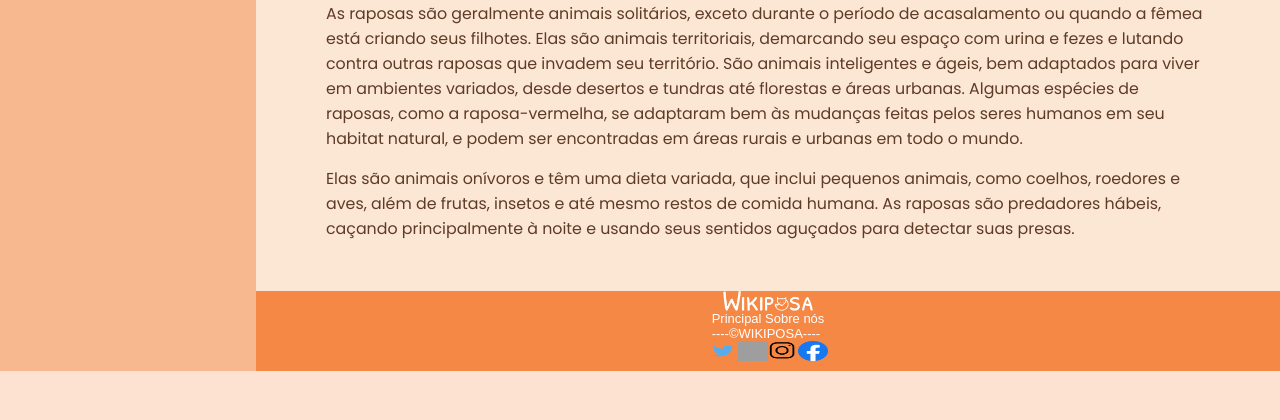
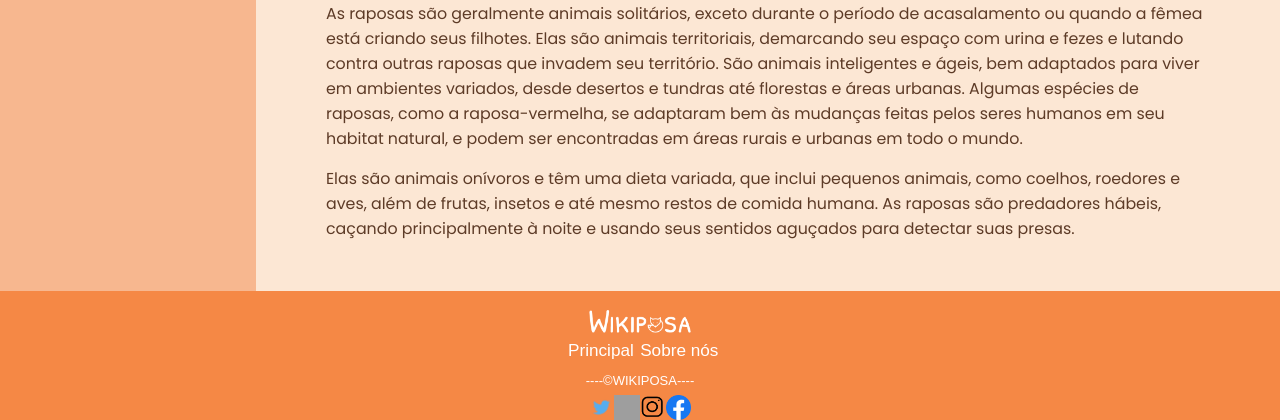
Before and after one commit to pedrOfsilveira/trabalho2-pwf, a PHP site: page / in a window 1280 px wide. Shown: the part 660-1080 px from the top of the page. Before the commit the page ends 1031 px from the top, so only its background shows below. Run offline with PHP 8.4, Linux system fonts and the light colour scheme; some web fonts are replaced; grey boxes are pictures that could not be loaded.

Commit message:
mudei o footer dnv (tive q mudar um ngc no grid.

```diff
--- a/css/style.css
+++ b/css/style.css
@@ -11,7 +11,7 @@
   margin: unset;
   padding: unset;
 }
-
+/* eu mudei pro footer ficar bonitinho e a sidebar n tava usando a ultima parte ali, qualquer problema pode voltar como tava :D*/
 .wrapper {
   display: grid;
   grid-template-columns: minmax(200px, 1fr) 4fr;
@@ -19,7 +19,7 @@
   grid-template-areas:
     'header header'
     'sidebar main'
-    'sidebar footer';
+    'footer footer';
 }
 
 header {
@@ -78,10 +78,7 @@ img {
   display: block;
 }
 
-footer {
-  grid-area: footer;
-  background-color: #f58845;
-}
+
 
 /* pagina principal */
 .conteudo {
@@ -187,7 +184,11 @@ input[type='checkbox'] {
 .conteudo-interior p {
   margin-bottom: 0;
 }
-
+footer {
+  grid-area: footer;
+  background-color: #f58845;
+  padding: 1.5vw 0;
+}
 .footer_centro {
   display: flex;
   color: white;
@@ -195,7 +196,27 @@ input[type='checkbox'] {
   font-size: 13px;
   flex-direction: column;
   align-items: center;
-  width: auto;
+  width:auto;
+  background-color:#f58845 ;
+}
+.rodalogo{
+width: 8vw;
+}
+.textoroda{
+  margin: 0.5vw 0;
+  font-size: 0.65rem;
+  display: flex;
+
+}
+.copy{
+  margin: 0.5vw 0;
+}
+.textoroda a:not(:last-child){
+margin-left: 0.5vw;
+}
+
+.icones{
+  width: 2vw;
 }
 
 .icons {
--- a/index.html
+++ b/index.html
@@ -87,18 +87,18 @@
     </main>
     <footer>
       <div class="footer_centro">
-        <div class="rodalogo">
-        <img src="img/logo.png" alt="logo rodapé" width="90" height="20">
-        </div>
+        <img class="rodalogo" src="img/logo.png" alt="logo rodapé">
       <div class="textoroda">
-           Principal   Sobre nós <br>
-            ----©WIKIPOSA----
-      </div>
+      <a>Principal</a>      <a>Sobre nós</a> <br>
+    </div>
+
+            <p class="copy">----©WIKIPOSA----</p>
+
         <div class="icons">
-          <img class="icones" src="img/twitter.png" alt="twitter" width="30" height="20">
-          <img class="icones" src="img/youtube.png" alt="youtube" width="30" height="20">
-          <img class="icones" src="img/instagram.png" alt="insta" width="30" height="20">
-          <img class="icones" src="img/facebook.png" alt="face" width="30" height="20">
+          <img class="icones" src="img/twitter.png" alt="twitter">
+          <img class="icones" src="img/youtube.png" alt="youtube">
+          <img class="icones" src="img/instagram.png" alt="insta" >
+          <img class="icones" src="img/facebook.png" alt="face" >
         </div>
       </div>
     </footer>
```
